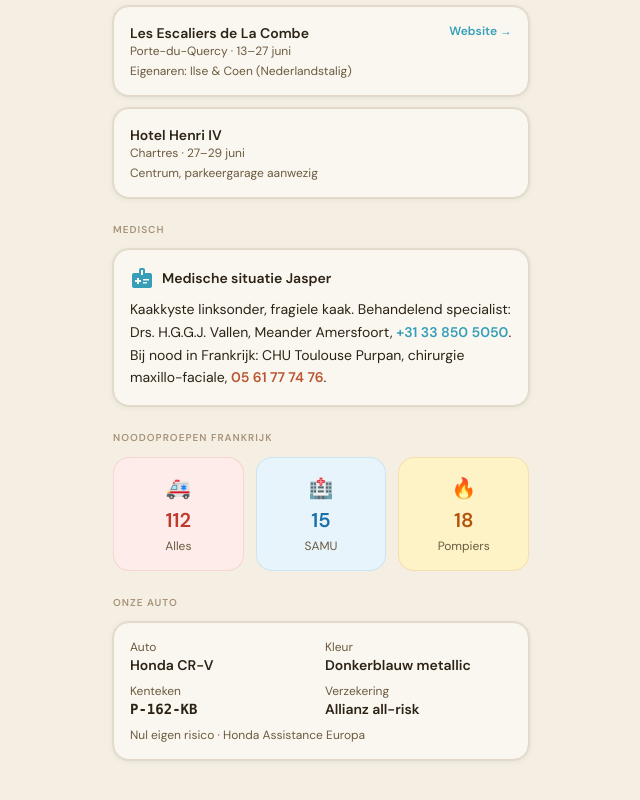
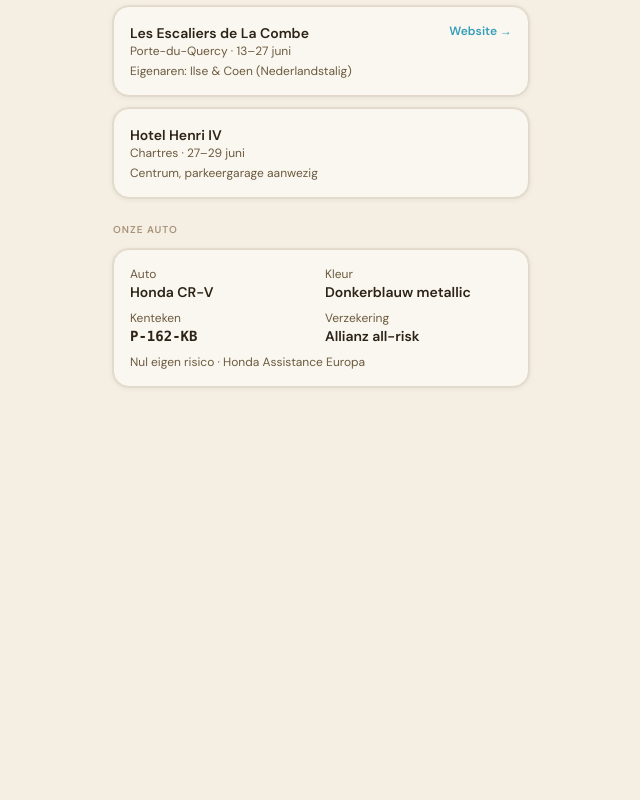
Before and after one commit to jasperkoningnl/vakantie, a Next.js app: page /voor-thuis in a window 1280 px wide. Shown: the part 807-1607 px from the top of the page, without its empty margins (319-959 px from the left). After the commit the page ends 1378 px from the top, so only its background shows below. Built offline with nearby package versions, Linux system fonts and the light colour scheme; no server answers.

Commit message:
Verwijder medische info en noodnummers van thuisblijverspagina
https://claude.ai/code/session_0194LRYAzDjepHJB4HxHcpQk

```diff
--- a/app/voor-thuis/page.tsx
+++ b/app/voor-thuis/page.tsx
@@ -183,50 +183,6 @@ export default async function VoorThuisPage() {
         </div>
       </section>
 
-      {/* Medische situatie */}
-      <section className="mb-6">
-        <div className="text-[10px] font-semibold uppercase tracking-widest mb-3" style={{ color: '#A8937A' }}>
-          Medisch
-        </div>
-        <div className="rounded-2xl p-4 shadow-blue" style={{ background: '#FAF7F0', border: '1px solid #E4D9C8' }}>
-          <div className="flex items-center gap-2 mb-2">
-            <span className="material-symbols-outlined text-xl" style={{ color: 'oklch(65% 0.10 218)', fontVariationSettings: "'FILL' 1" }}>medical_information</span>
-            <h2 className="font-semibold text-on-surface text-sm">Medische situatie Jasper</h2>
-          </div>
-          <p className="text-sm text-on-surface leading-relaxed">
-            Kaakkyste linksonder, fragiele kaak. Behandelend specialist: Drs. H.G.G.J. Vallen, Meander Amersfoort,{' '}
-            <a href="tel:+31338505050" className="font-semibold" style={{ color: 'oklch(65% 0.10 218)' }}>+31 33 850 5050</a>.
-            Bij nood in Frankrijk: CHU Toulouse Purpan, chirurgie maxillo-faciale,{' '}
-            <a href="tel:0561777476" className="font-semibold" style={{ color: 'oklch(57% 0.14 40)' }}>05 61 77 74 76</a>.
-          </p>
-        </div>
-      </section>
-
-      {/* Noodoproepen */}
-      <section className="mb-6">
-        <div className="text-[10px] font-semibold uppercase tracking-widest mb-3" style={{ color: '#A8937A' }}>
-          Noodoproepen Frankrijk
-        </div>
-        <div className="flex gap-3">
-          {[
-            { emoji: '🚑', number: '112', label: 'Alles',    color: '#C0392B', bg: '#FDECEA' },
-            { emoji: '🏥', number: '15',  label: 'SAMU',     color: '#1A6FA8', bg: '#E8F4FC' },
-            { emoji: '🔥', number: '18',  label: 'Pompiers', color: '#B45309', bg: '#FEF3C7' },
-          ].map(e => (
-            <a
-              key={e.number}
-              href={`tel:${e.number}`}
-              className="flex-1 flex flex-col items-center gap-1 rounded-2xl py-4"
-              style={{ background: e.bg, border: `1.5px solid ${e.color}20` }}
-            >
-              <span className="text-xl">{e.emoji}</span>
-              <span className="text-xl font-black" style={{ color: e.color }}>{e.number}</span>
-              <span className="text-xs text-on-surface-variant">{e.label}</span>
-            </a>
-          ))}
-        </div>
-      </section>
-
       {/* Auto — voor als er iets is */}
       <section className="mb-6">
         <div className="text-[10px] font-semibold uppercase tracking-widest mb-3" style={{ color: '#A8937A' }}>
```
